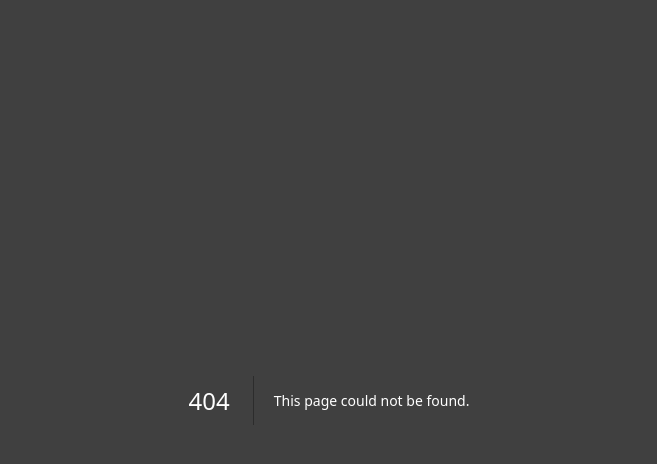
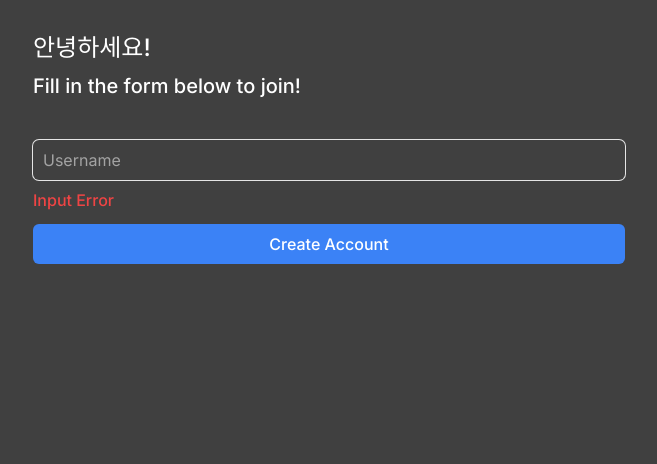
Before and after one commit to Rockernun/Twitter-Final-Project, a Next.js app: page /create-account in a window 1280 px wide. Before the commit this address had no page. Shown: the top 464 px of the page, without its empty margins (311-968 px from the left). Built offline with nearby package versions, Linux system fonts and the light colour scheme.

Commit message:
/create-account 계정 생성 페이지 작업
+heroicons 라이브러리 설치

```diff
--- /dev/null
+++ b/app/create-account/page.tsx
@@ -0,0 +1,23 @@
+export default function CreateAccount() {
+  return (
+    <div className="flex flex-col gap-10 py-8 px-6">
+      <div className="flex flex-col gap-2 *:font-medium">
+        <h1 className="text-2xl ">안녕하세요!</h1>
+        <h2 className="text-xl">Fill in the form below to join!</h2>
+      </div>
+      <form className="flex flex-col gap-3">
+        <div className="flex flex-col gap-2">
+          <input
+            className="bg-transparent rounded-md w-full h-10 focus:outline-none ring-1 focus:ring-2 ring-neutral-200 focus:ring-blue-500
+            border-none placeholder:text-neutral-400 px-2.5"
+            type="text"
+            placeholder="Username"
+            required
+          />
+          <span className="text-red-500 font-medium">Input Error</span>
+        </div>
+        <button className="primary-btn h-10">Create Account</button>
+      </form>
+    </div>
+  );
+}
--- a/app/globals.css
+++ b/app/globals.css
@@ -7,3 +7,11 @@
     @apply text-blue-500;
   }
 }
+
+@layer components {
+  .primary-btn {
+    @apply w-full bg-blue-500 text-white
+       font-medium rounded-md text-center
+        hover:bg-blue-300 transition-colors;
+  }
+}
--- a/app/page.tsx
+++ b/app/page.tsx
@@ -9,12 +9,7 @@ export default function Home() {
         <h2 className="text-2xl">트위터에 오신 것을 환영합니다</h2>
       </div>
       <div className="flex flex-col items-center gap-3 w-full">
-        <Link
-          href="/create-account"
-          className="w-full bg-blue-500 text-white
-        text-lg font-medium py-2.5 rounded-md text-center
-        hover:bg-blue-300 transition-colors"
-        >
+        <Link href="/create-account" className="primary-btn py-2.5 text-lg">
           트위터 시작하기
         </Link>
         <div className="flex gap-2">
```
Also changed, not shown: package.json (+6 -5 lines), 1 other file (tests, documents, lock files or other folders).
